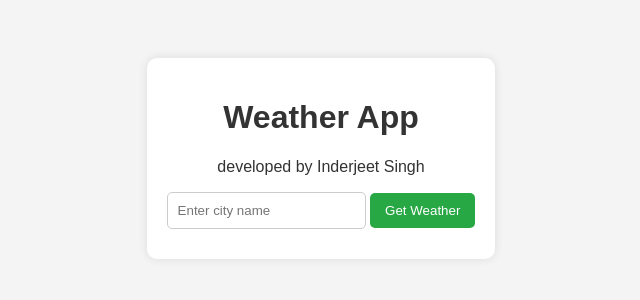
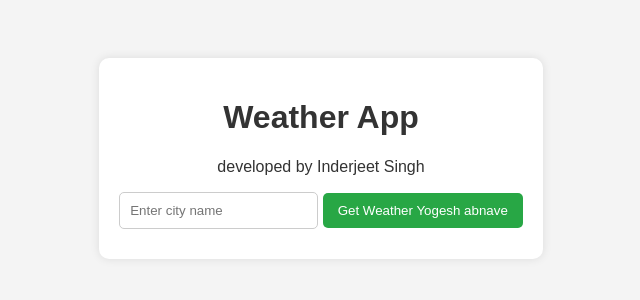
Before and after one commit to YogeshAbnave/ArgoCD-GenAI-Deployment, a Flask app: page / in a window 1280 px wide. Shown: the top 300 px of the page, without its empty margins (319-959 px from the left). Run offline with Flask 3, Linux system fonts and the light colour scheme.

Commit message:
Production-3

```diff
--- a/templates/index.html
+++ b/templates/index.html
@@ -12,7 +12,7 @@
         <p>developed by Inderjeet Singh</p>
         <form method="POST">
             <input type="text" name="city" placeholder="Enter city name" required>
-            <button type="submit">Get Weather</button>
+            <button type="submit">Get Weather Yogesh abnave</button>
         </form>
         {% if weather_data %}
             <div class="weather-info">
```
